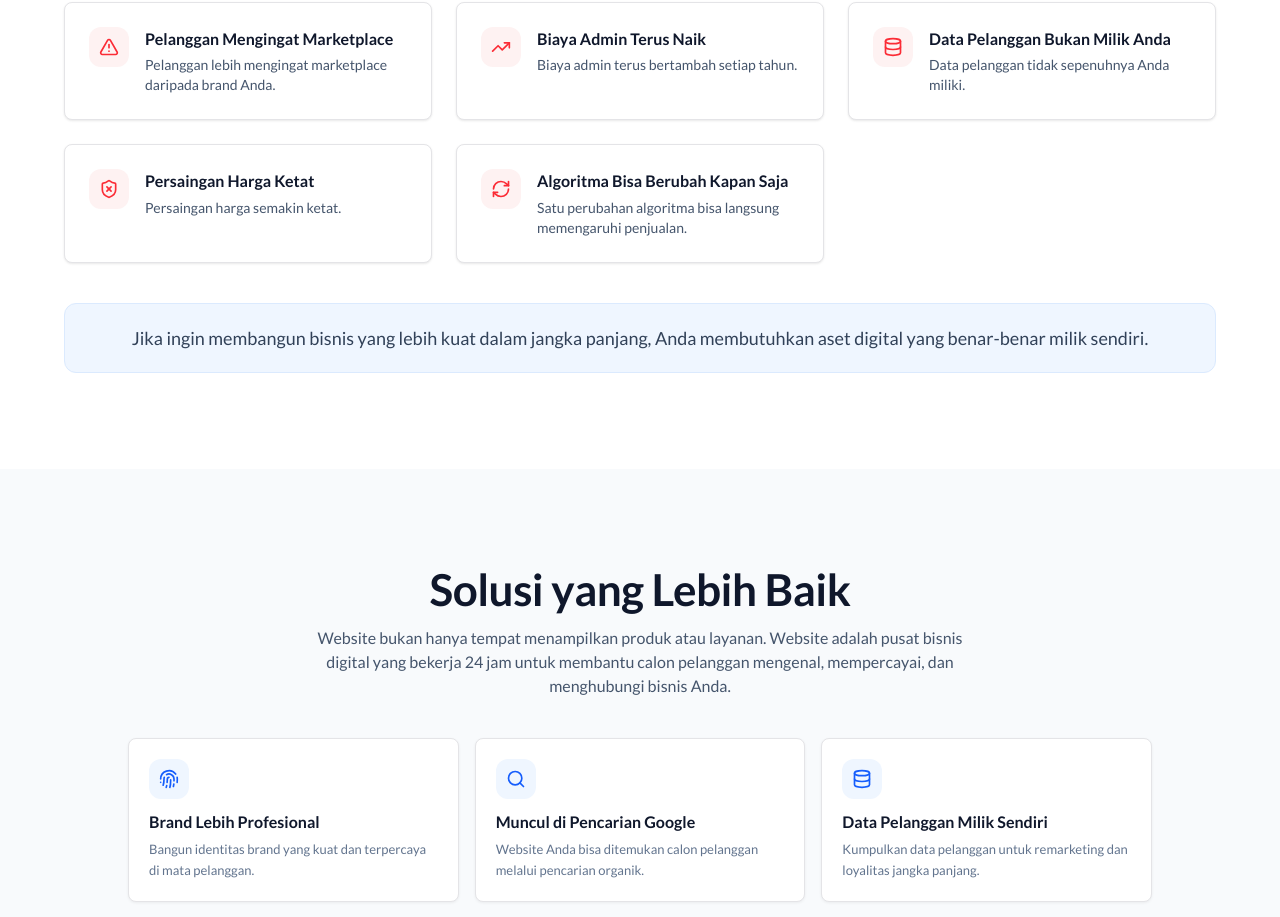
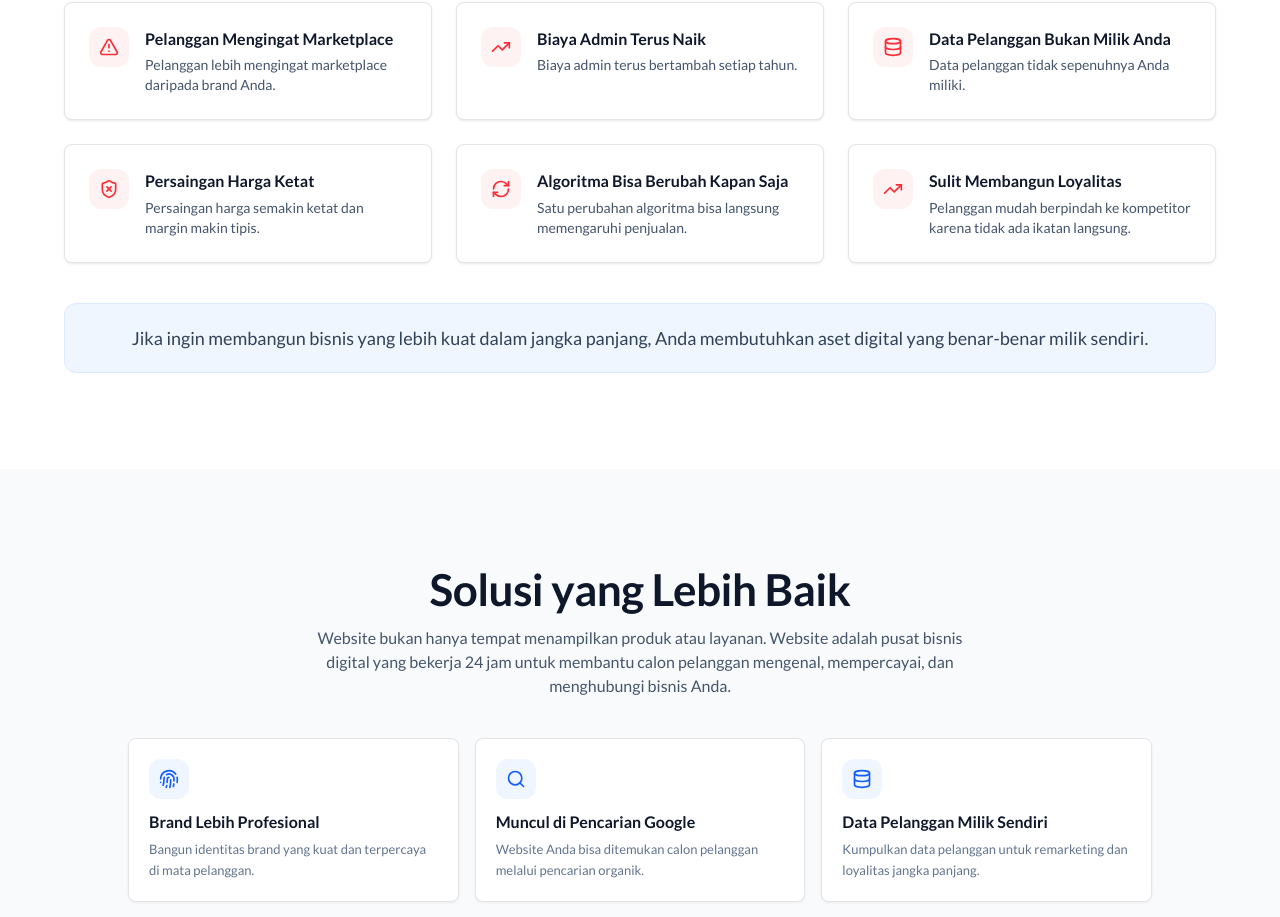
Before and after one commit to ersetdigital-sudo/nexaplus.app, a Next.js app: page / in a window 1280 px wide. Shown: the part 1872-2789 px from the top of the page. Built offline with nearby package versions, Linux system fonts and the light colour scheme.

Commit message:
auto: update from Kiro

```diff
--- a/components/sections/problem-section.tsx
+++ b/components/sections/problem-section.tsx
@@ -27,13 +27,19 @@ const painPoints = [
     icon: ShieldX,
     title: "Persaingan Harga Ketat",
     explanation:
-      "Persaingan harga semakin ketat.",
+      "Persaingan harga semakin ketat dan margin makin tipis.",
   },
   {
     icon: RefreshCw,
     title: "Algoritma Bisa Berubah Kapan Saja",
     explanation:
       "Satu perubahan algoritma bisa langsung memengaruhi penjualan.",
+  },
+  {
+    icon: TrendingUp,
+    title: "Sulit Membangun Loyalitas",
+    explanation:
+      "Pelanggan mudah berpindah ke kompetitor karena tidak ada ikatan langsung.",
   },
 ];
 
```
